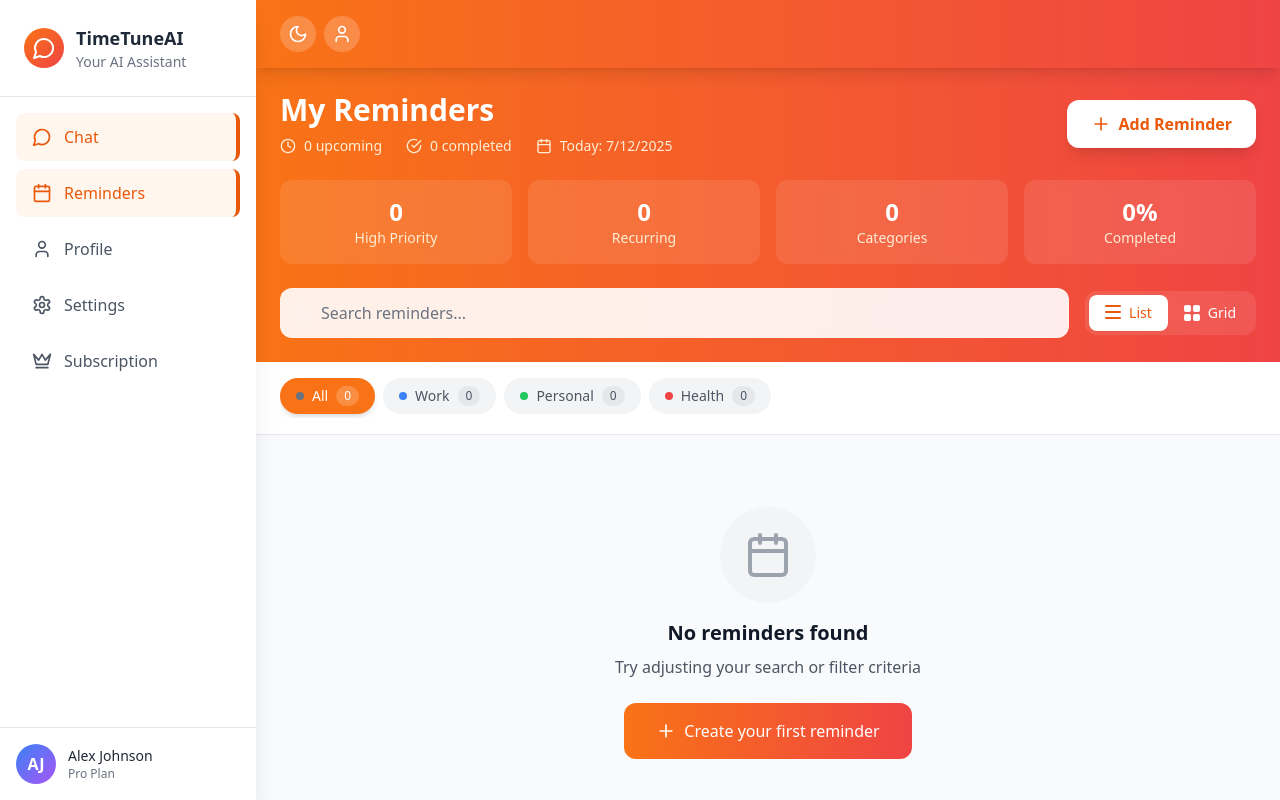
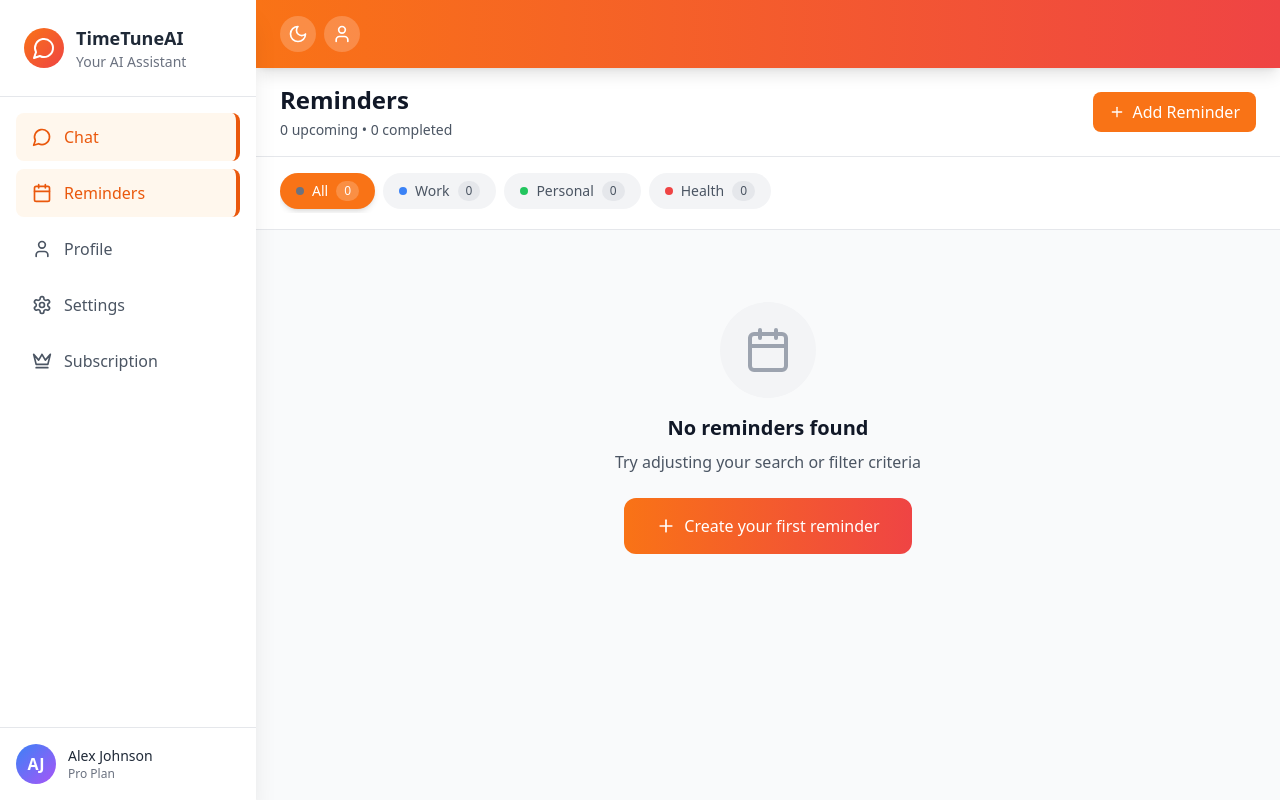
Before and after one commit to web5lab/timetuneai, a React (Vite) app: page /app/reminders in a window 1280 px wide. Built offline with nearby package versions, Linux system fonts and the light colour scheme.

Commit message:
Make Reminder Header Minimal

```diff
--- a/src/pages/RemindersPage.tsx
+++ b/src/pages/RemindersPage.tsx
@@ -66,107 +66,22 @@ const RemindersPage: React.FC = () => {
       <Sidebar isOpen={isSidebarOpen} onClose={() => setIsSidebarOpen(false)} />
 
       {/* Special Reminders Header */}
-      <div className="bg-gradient-to-r from-orange-500 to-red-500 dark:from-orange-600 dark:to-red-600 text-white shadow-lg">
-        <div className="px-3 sm:px-4 lg:px-6 py-4 sm:py-6">
-          {/* Header Top Row */}
-          <div className="flex flex-col sm:flex-row sm:items-center justify-between mb-4 sm:mb-6 gap-3 sm:gap-4">
-            <div className="text-center sm:text-left">
-              <h1 className="text-xl sm:text-2xl lg:text-3xl font-bold mb-2">My Reminders</h1>
-              <div className="flex flex-col sm:flex-row sm:items-center gap-2 sm:gap-6 text-orange-100">
-                <div className="flex items-center justify-center sm:justify-start space-x-2">
-                  <Clock className="w-4 h-4" />
-                  <span className="text-sm">{upcomingReminders.length} upcoming</span>
-                </div>
-                <div className="flex items-center justify-center sm:justify-start space-x-2">
-                  <CheckCircle className="w-4 h-4" />
-                  <span className="text-sm">{completedReminders.length} completed</span>
-                </div>
-                <div className="flex items-center justify-center sm:justify-start space-x-2">
-                  <Calendar className="w-4 h-4" />
-                  <span className="text-sm">Today: {new Date().toLocaleDateString()}</span>
-                </div>
-              </div>
-            </div>
-
-            {/* Add Reminder Button */}
-            <button
-              onClick={() => setShowAddModal(true)}
-              className="bg-white text-orange-600 px-6 py-3 rounded-xl hover:bg-orange-50 transition-all duration-200 flex items-center justify-center space-x-2 shadow-lg font-semibold text-sm sm:text-base group"
-            >
-              <Plus className="w-5 h-5 group-hover:rotate-90 transition-transform duration-200" />
-              <span>Add Reminder</span>
-            </button>
+      <div className="bg-white dark:bg-slate-800 border-b border-gray-200 dark:border-gray-700 px-4 lg:px-6 py-4 transition-colors duration-200">
+        <div className="flex items-center justify-between">
+          <div>
+            <h1 className="text-2xl font-bold text-gray-900 dark:text-gray-100">Reminders</h1>
+            <p className="text-sm text-gray-600 dark:text-gray-400 mt-1">
+              {upcomingReminders.length} upcoming • {completedReminders.length} completed
+            </p>
           </div>
 
-          {/* Quick Stats Cards */}
-          <div className="grid grid-cols-2 lg:grid-cols-4 gap-2 sm:gap-3 lg:gap-4 mb-4 sm:mb-6">
-            <div className="bg-white/10 dark:bg-white/20 backdrop-blur-sm rounded-xl p-3 sm:p-4 text-center">
-              <div className="text-base sm:text-lg lg:text-2xl font-bold">{reminders.filter(r => r.priority === 'high' && !r.completed).length}</div>
-              <div className="text-xs sm:text-sm text-orange-100 dark:text-orange-200">High Priority</div>
-            </div>
-            <div className="bg-white/10 dark:bg-white/20 backdrop-blur-sm rounded-xl p-3 sm:p-4 text-center">
-              <div className="text-base sm:text-lg lg:text-2xl font-bold">{reminders.filter(r => r.recurring).length}</div>
-              <div className="text-xs sm:text-sm text-orange-100 dark:text-orange-200">Recurring</div>
-            </div>
-            <div className="bg-white/10 dark:bg-white/20 backdrop-blur-sm rounded-xl p-3 sm:p-4 text-center">
-              <div className="text-base sm:text-lg lg:text-2xl font-bold">{new Set(reminders.map(r => r.category)).size}</div>
-              <div className="text-xs sm:text-sm text-orange-100 dark:text-orange-200">Categories</div>
-            </div>
-            <div className="bg-white/10 dark:bg-white/20 backdrop-blur-sm rounded-xl p-3 sm:p-4 text-center">
-              <div className="text-base sm:text-lg lg:text-2xl font-bold">{Math.round((completedReminders.length / reminders.length) * 100) || 0}%</div>
-              <div className="text-xs sm:text-sm text-orange-100 dark:text-orange-200">Completed</div>
-            </div>
-          </div>
-
-          {/* Search and Filters */}
-          <div className="flex flex-col sm:flex-row gap-3 sm:gap-4 items-stretch sm:items-center">
-            {/* Search Bar */}
-            <div className="flex-1 relative">
-              <Search className="absolute left-3 top-1/2 transform -translate-y-1/2 text-gray-400 w-4 h-4 sm:w-5 sm:h-5" />
-              <input
-                type="text"
-                placeholder="Search reminders..."
-                value={searchTerm}
-                onChange={(e) => setSearchTerm(e.target.value)}
-                className="w-full pl-9 sm:pl-10 pr-3 sm:pr-4 py-2.5 sm:py-3 bg-white/90 dark:bg-slate-800/90 backdrop-blur-sm border border-white/20 dark:border-slate-600/50 rounded-xl focus:outline-none focus:ring-2 focus:ring-white/50 focus:bg-white dark:focus:bg-slate-800 text-gray-800 dark:text-gray-200 placeholder-gray-500 dark:placeholder-gray-400 text-sm sm:text-base"
-              />
-            </div>
-
-            {/* View Toggle */}
-            <div className="flex bg-white/10 dark:bg-white/20 backdrop-blur-sm rounded-xl p-1 w-full sm:w-auto">
-              <button
-                onClick={() => setViewMode('list')}
-                className={`flex-1 sm:flex-none px-3 sm:px-4 py-2 rounded-lg transition-all duration-200 flex items-center justify-center space-x-2 ${
-                  viewMode === 'list'
-                    ? 'bg-white dark:bg-slate-700 text-orange-600 dark:text-orange-400 shadow-sm'
-                    : 'text-white hover:bg-white/10 dark:hover:bg-white/20'
-                }`}
-              >
-                <div className="w-4 h-4 flex flex-col space-y-1">
-                  <div className="h-0.5 bg-current rounded"></div>
-                  <div className="h-0.5 bg-current rounded"></div>
-                  <div className="h-0.5 bg-current rounded"></div>
-                </div>
-                <span className="text-sm font-medium">List</span>
-              </button>
-              <button
-                onClick={() => setViewMode('grid')}
-                className={`flex-1 sm:flex-none px-3 sm:px-4 py-2 rounded-lg transition-all duration-200 flex items-center justify-center space-x-2 ${
-                  viewMode === 'grid'
-                    ? 'bg-white dark:bg-slate-700 text-orange-600 dark:text-orange-400 shadow-sm'
-                    : 'text-white hover:bg-white/10 dark:hover:bg-white/20'
-                }`}
-              >
-                <div className="w-4 h-4 grid grid-cols-2 gap-0.5">
-                  <div className="bg-current rounded-sm"></div>
-                  <div className="bg-current rounded-sm"></div>
-                  <div className="bg-current rounded-sm"></div>
-                  <div className="bg-current rounded-sm"></div>
-                </div>
-                <span className="text-sm font-medium">Grid</span>
-              </button>
-            </div>
-          </div>
+          <button
+            onClick={() => setShowAddModal(true)}
+            className="bg-orange-500 hover:bg-orange-600 text-white px-4 py-2 rounded-lg transition-colors flex items-center space-x-2"
+          >
+            <Plus className="w-4 h-4" />
+            <span className="hidden sm:inline">Add Reminder</span>
+          </button>
         </div>
       </div>
 
```
